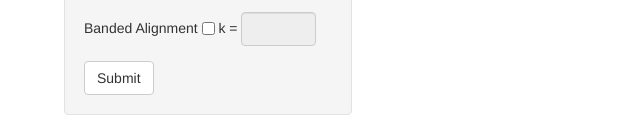
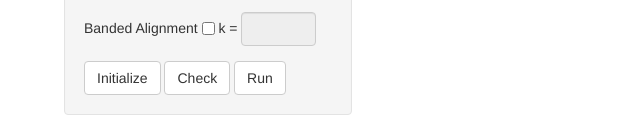
Before and after one commit to Nirespire/SequenceAlignmentTeacher, a plain HTML site: page index.html at #!/home in a window 1280 px wide. Shown: the part 809-941 px from the top of the page, 0-640 px from the left. Drawn offline with nearby package versions, Linux system fonts and the light colour scheme.

Commit message:
added form buttons

```diff
--- a/main/main.controller.js
+++ b/main/main.controller.js
@@ -19,5 +19,17 @@
 
         }
 
+
+        $scope.initialize = function(){
+            console.log("initialize");
+        }
+        $scope.check = function(){
+            console.log("check");
+        }
+
+        $scope.runNW = function(){
+            console.log("run");
+        }
+
     }
 })();
--- a/main/main.html
+++ b/main/main.html
@@ -94,7 +94,11 @@
                     </div>
                 </div>
 
-                <button type="submit" class="btn btn-default">Submit</button>
+                <div class="form-inline">
+                    <button class="btn btn-default" ng-click="initialize()">Initialize</button>
+                    <button class="btn btn-default" ng-click="check()">Check</button>
+                    <button class="btn btn-default" ng-click="runNW()">Run</button>
+                </div>
             </form>
         </div>
 
```
